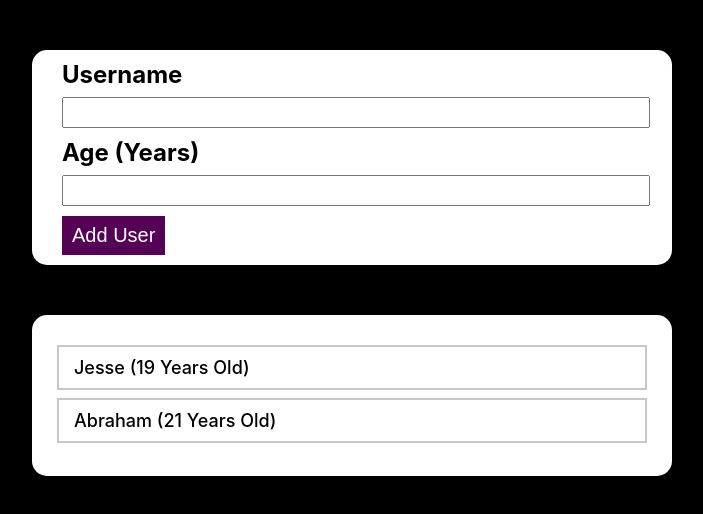
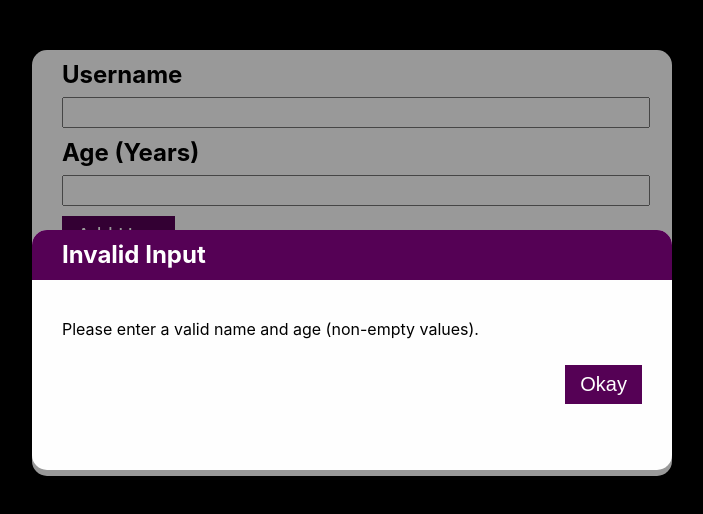
Before and after one commit to JAbarca09/01-starting-setup, a React (Create React App) app in the folder 01-practice-project/: page / in a window 1280 px wide. Shown: the top 514 px of the page, without its empty margins (288-991 px from the left). Built offline with nearby package versions, Linux system fonts and the light colour scheme.

Commit message:
Create Error Modal component and layout

```diff
--- a/01-practice-project/src/App.css
+++ b/01-practice-project/src/App.css
@@ -8,5 +8,15 @@ body {
   font-size: 20px;
   border: 0;
   margin-top: 10px;
-  padding: 8px 10px;
+  padding: 8px 15px;
 }
+
+.smallerH2 {
+  margin-top: 0px;
+  margin-bottom: 8px;
+}
+
+.ContentsDivPadding {
+  padding-left: 30px;
+  padding-right: 30px;
+}
--- a/01-practice-project/src/App.js
+++ b/01-practice-project/src/App.js
@@ -1,6 +1,8 @@
 import React, { useState } from 'react';
 import InputForm from './Components/InputForm';
 import Users from './Components/Users';
+import ErrorModal from './Components/ErrorModal';
+
 import './App.css';
 
 const DUMMY_USERS = [
@@ -26,6 +28,7 @@ function App(props) {
       <InputForm onSaveUser={saveUserHandler} />
       {/* Your going to recieve props from the InputForm component for new users! */}
       <Users usersArr={usersArr} />
+      <ErrorModal />
     </div>
   );
 }
--- /dev/null
+++ b/01-practice-project/src/Components/ErrorModal.js
@@ -0,0 +1,24 @@
+import React from "react";
+import styles from "./ErrorModal.module.css";
+
+const ErrorModal = (props) => {
+  return (
+    <div className={styles.modal}>
+      <div className={styles["modal-content"]}>
+        <div className={styles.headerModalBackground}>
+          <div className="ContentsDivPadding">
+            <h2 className={styles.headerModalH2}>Invalid Input</h2>
+            <p className={styles.errorMessage}>
+              Please enter a valid name and age (non-empty values).
+            </p>
+            <div className={styles.ModalButtonWraper}>
+              <button className="InputFormButton">Okay</button>
+            </div>
+          </div>
+        </div>
+      </div>
+    </div>
+  );
+};
+
+export default ErrorModal;
--- /dev/null
+++ b/01-practice-project/src/Components/ErrorModal.module.css
@@ -0,0 +1,47 @@
+/* The Modal (background) */
+.modal {
+    display: initial;
+    position: fixed; /* Stay in place */
+    z-index: 1; /* Sit on top */
+    left: 0;
+    top: 0;
+    width: 100%; /* Full width */
+    height: 100%; /* Full height */
+    overflow: hidden; /*Enable scroll if needed*/
+    background-color: rgb(0,0,0); /* Fallback color */
+    background-color: rgba(0,0,0,0.4); /* Black w/ opacity */
+  }
+
+  /* Modal Content/Box */
+  .modal-content {
+    background-color: #fefefe;
+    margin: 18% auto; /* 15% from the top and centered */
+    width: 50%; /* Could be more or less, depending on screen size */
+    height: 30%;
+    border-radius: 15px;
+  }
+
+
+.headerModalBackground {
+    background-color: rgb(85, 1, 85);
+    color: #fff;
+    width: 100%;
+    height: 50px;
+    border-top-left-radius: 15px;
+    border-top-right-radius: 15px;
+}
+
+.headerModalH2 {
+    padding-top: 10px;
+    margin: 0;
+}
+
+.errorMessage {
+    color: black;
+    margin-top: 50px;
+}
+
+.ModalButtonWraper {
+    display: flex;
+    justify-content: flex-end;
+}
--- a/01-practice-project/src/Components/InputForm.js
+++ b/01-practice-project/src/Components/InputForm.js
@@ -32,8 +32,8 @@ const InputForm = (props) => {
   return (
     <div className={styles.FormParentDiv}>
       <form onSubmit={addUser}>
-        <div className={styles.FormContentsDiv}>
-          <h2 className={styles.smallerH2}>Username</h2>
+        <div className="ContentsDivPadding">
+          <h2 className="smallerH2">Username</h2>
           <input
             className={styles.inputField}
             id={styles.firstInputField}
@@ -41,7 +41,7 @@ const InputForm = (props) => {
             onChange={userNameHandler}
             value={userName}
           />
-          <h2 className={styles.smallerH2}>Age (Years)</h2>
+          <h2 className="smallerH2">Age (Years)</h2>
           <input className={styles.inputField} type="number" onChange={userAgeHandler} value={userAge} />
           <button className="InputFormButton" type="submit">Add User</button>
         </div>
--- a/01-practice-project/src/Components/InputForm.module.css
+++ b/01-practice-project/src/Components/InputForm.module.css
@@ -1,7 +1,3 @@
-.smallerH2 {
-    margin-top: 0px;
-    margin-bottom: 8px;
-}
 
 form {
     background-color: white;
```
